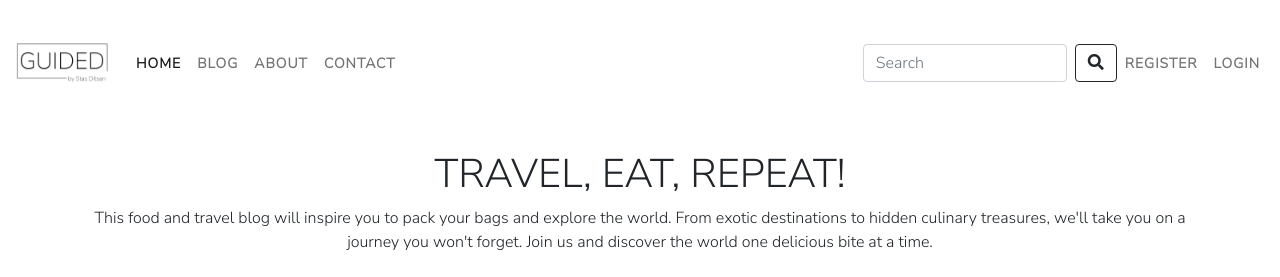
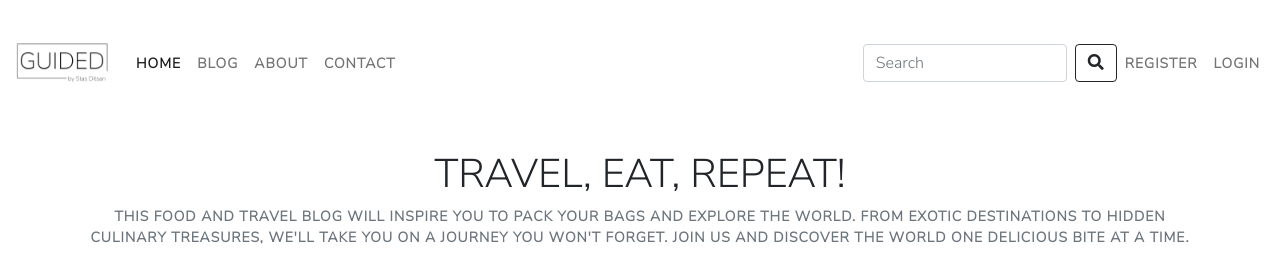
Before and after one commit to StanislavDitsan/Guided, a Django app: page / in a window 1280 px wide. Shown: the top 277 px of the page. Run offline with Django 3.2, Linux system fonts and the light colour scheme; data that the repository does not hold is empty.

Commit message:
Added class text-muted

```diff
--- a/templates/home.html
+++ b/templates/home.html
@@ -10,7 +10,7 @@
         <div class="col-12 mt-4 mb-3">
             <div class="text-center">
                 <h1 class="text-uppercase">Travel, Eat, Repeat!</h1>
-                <p>This food and travel blog will inspire you to pack your bags and explore the world. From exotic
+                <p class="text-muted">This food and travel blog will inspire you to pack your bags and explore the world. From exotic
                     destinations to hidden culinary treasures, we'll take you on a journey you won't forget. Join us and
                     discover the world one delicious bite at a time.</p>
             </div>
@@ -112,7 +112,7 @@
                         <h3>Hello, I am Stan</h3>
                     </div>
                     <div class="card-body">
-                        <p>I am the owner and creator of this website. I have always had a passion for exploring new
+                        <p class="text-muted">I am the owner and creator of this website. I have always had a passion for exploring new
                             places and
                             trying new foods, and I'm excited to share that passion with you.
                             Through this blog, I aim to take you on a journey to some of the most delicious and unique
```
